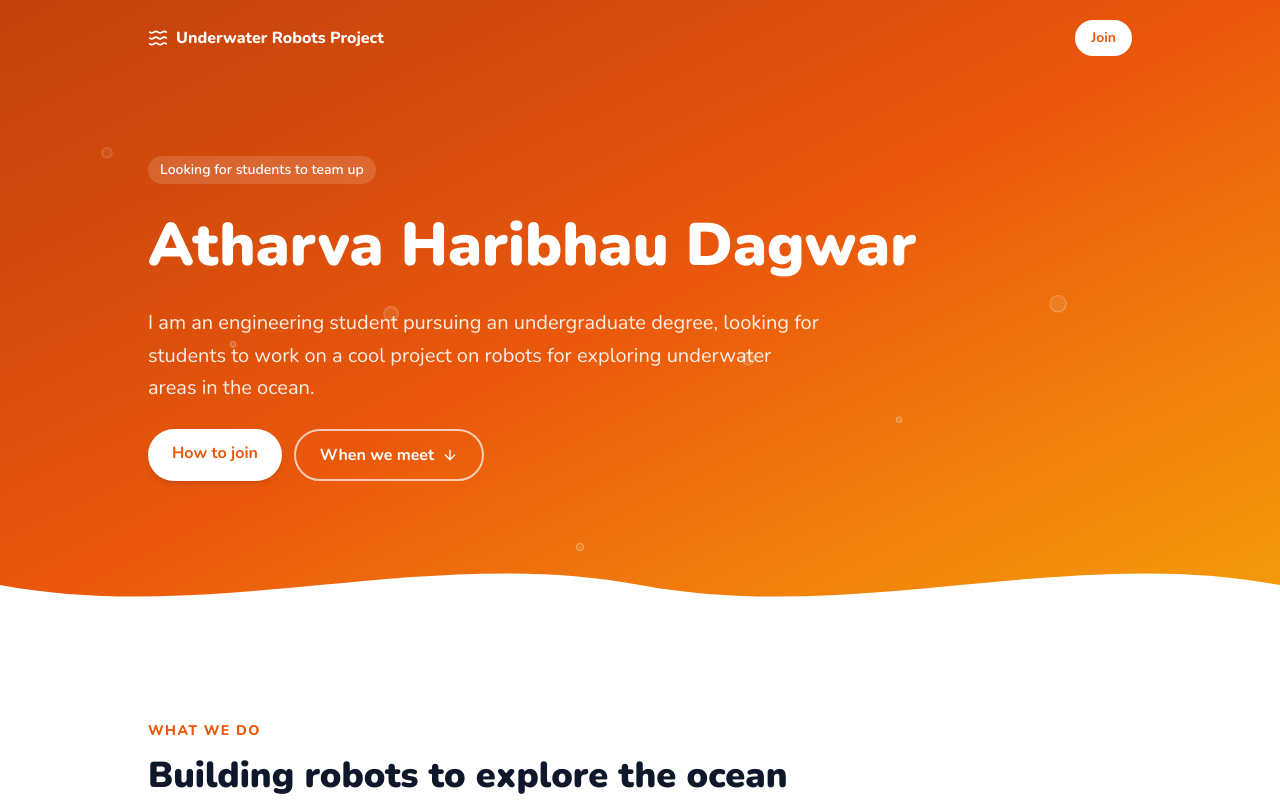
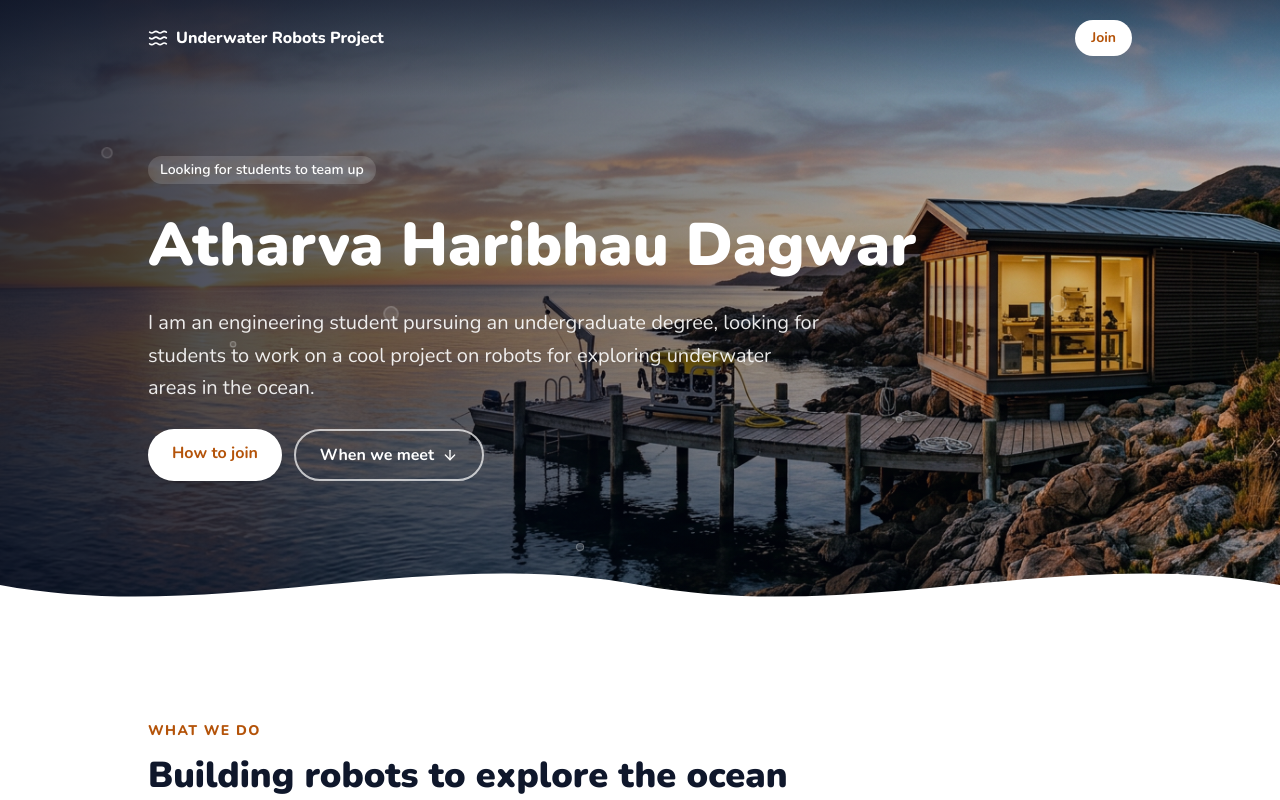
Before and after one commit to 9423893506/club-home-page-builder, a Next.js app: page / in a window 1280 px wide. Shown: the top 800 px of the page. Built offline with nearby package versions, Linux system fonts and the light colour scheme.

Commit message:
feat: update theme color and add hero section with new image
V0-Chat-Id: itgCQQY1lzc

```diff
--- a/app/layout.tsx
+++ b/app/layout.tsx
@@ -31,7 +31,7 @@ export const metadata: Metadata = {
 
 export const viewport: Viewport = {
   colorScheme: 'light',
-  themeColor: '#ea580c',
+  themeColor: '#b45309',
 }
 
 export default function RootLayout({
--- a/components/home/hero.tsx
+++ b/components/home/hero.tsx
@@ -1,3 +1,4 @@
+import Image from 'next/image'
 import { ArrowDown, Waves } from 'lucide-react'
 import { site } from '@/lib/site'
 
@@ -14,7 +15,20 @@ const bubbles = [
 
 export function Hero() {
   return (
-    <header className="relative overflow-hidden bg-linear-to-br from-[#c2410c] via-(--brand) to-[#f59e0b] text-white">
+    <header className="relative overflow-hidden bg-slate-900 text-white">
+      <Image
+        src="/images/sunset-robotics-lab.png"
+        alt=""
+        fill
+        priority
+        sizes="100vw"
+        className="object-cover object-[70%_center]"
+      />
+      <div
+        aria-hidden="true"
+        className="absolute inset-0 bg-linear-to-r from-slate-950/80 via-slate-950/45 to-slate-950/10"
+      />
+      <div aria-hidden="true" className="absolute inset-x-0 top-0 h-24 bg-linear-to-b from-slate-950/50 to-transparent" />
       <div aria-hidden="true" className="pointer-events-none absolute inset-0">
         {bubbles.map((b, i) => (
           <span
--- a/lib/site.ts
+++ b/lib/site.ts
@@ -8,4 +8,4 @@ export const site = {
   contactEmail: 'atharvadagwar94@gmail.com',
 }
 
-export const brandColor = '#ea580c'
+export const brandColor = '#b45309'
```
Also changed, not shown: public/images/sunset-robotics-lab.png (added).
